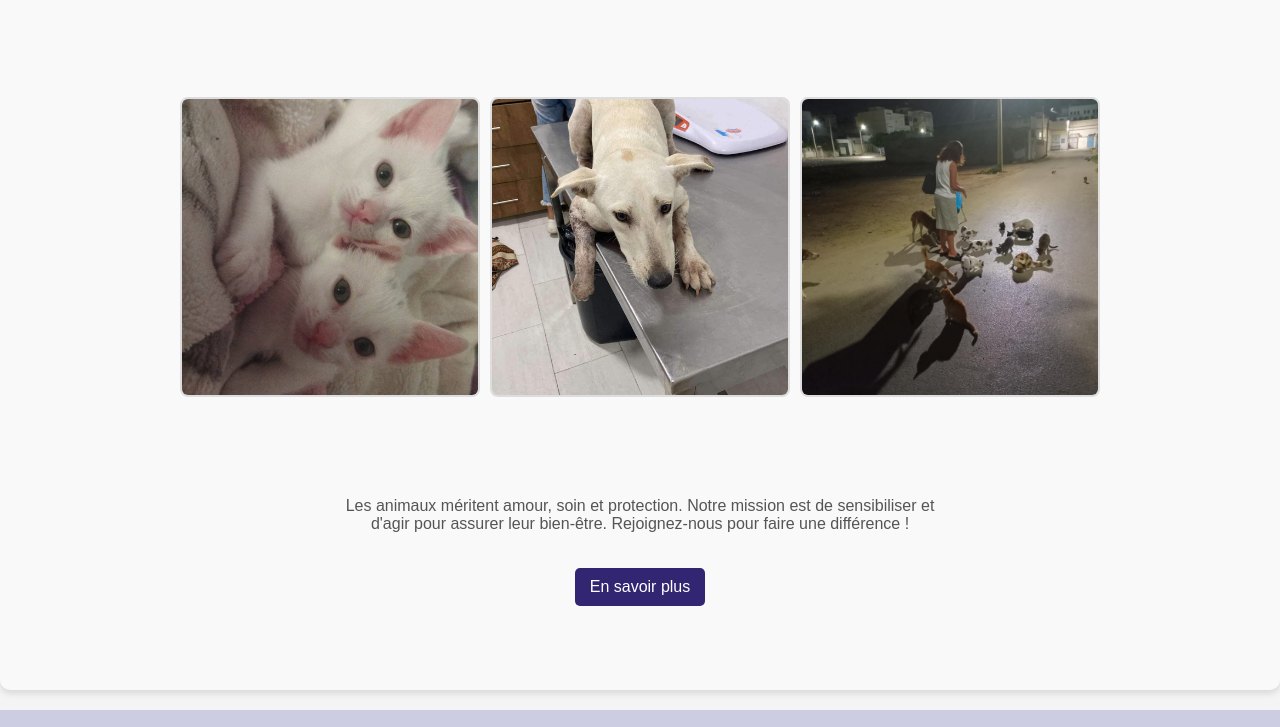
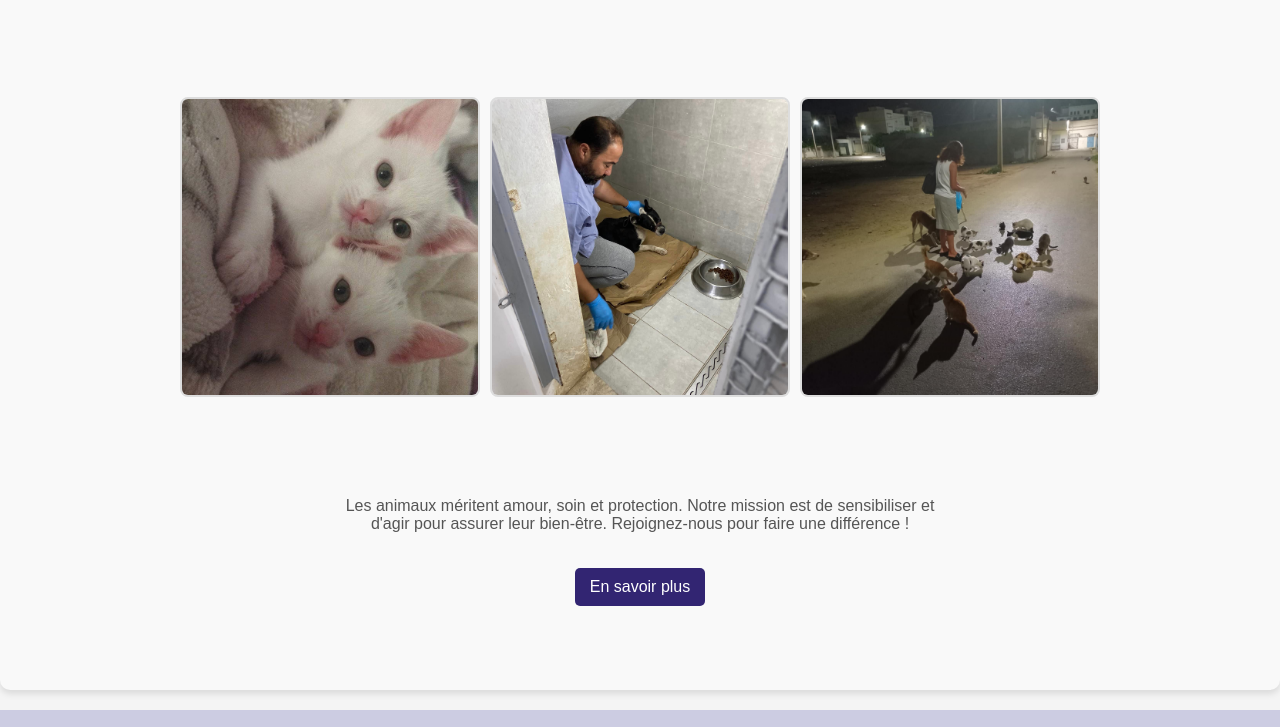
Before and after one commit to zayneeb111/lyceemanzeljmil, a plain HTML site: page index.html in a window 1280 px wide. Shown: the part 2894-3621 px from the top of the page. Drawn offline with Linux system fonts and the light colour scheme; files whose address does not match are found by name.

Commit message:
Update index.html

```diff
--- a/index.html
+++ b/index.html
@@ -134,7 +134,7 @@
     <h2>Animals Matter</h2>
     <div class="images-container">
         <img src="lolas.jpg" >
-        <img src="/Users/zaynebbouali/schoolweb/464762631_1365536954852532_761321694168820866_n.jpg" >
+        <img src="vacc.jpg" >
         <img src="111.jpg" >
     </div>
     <p>
```
